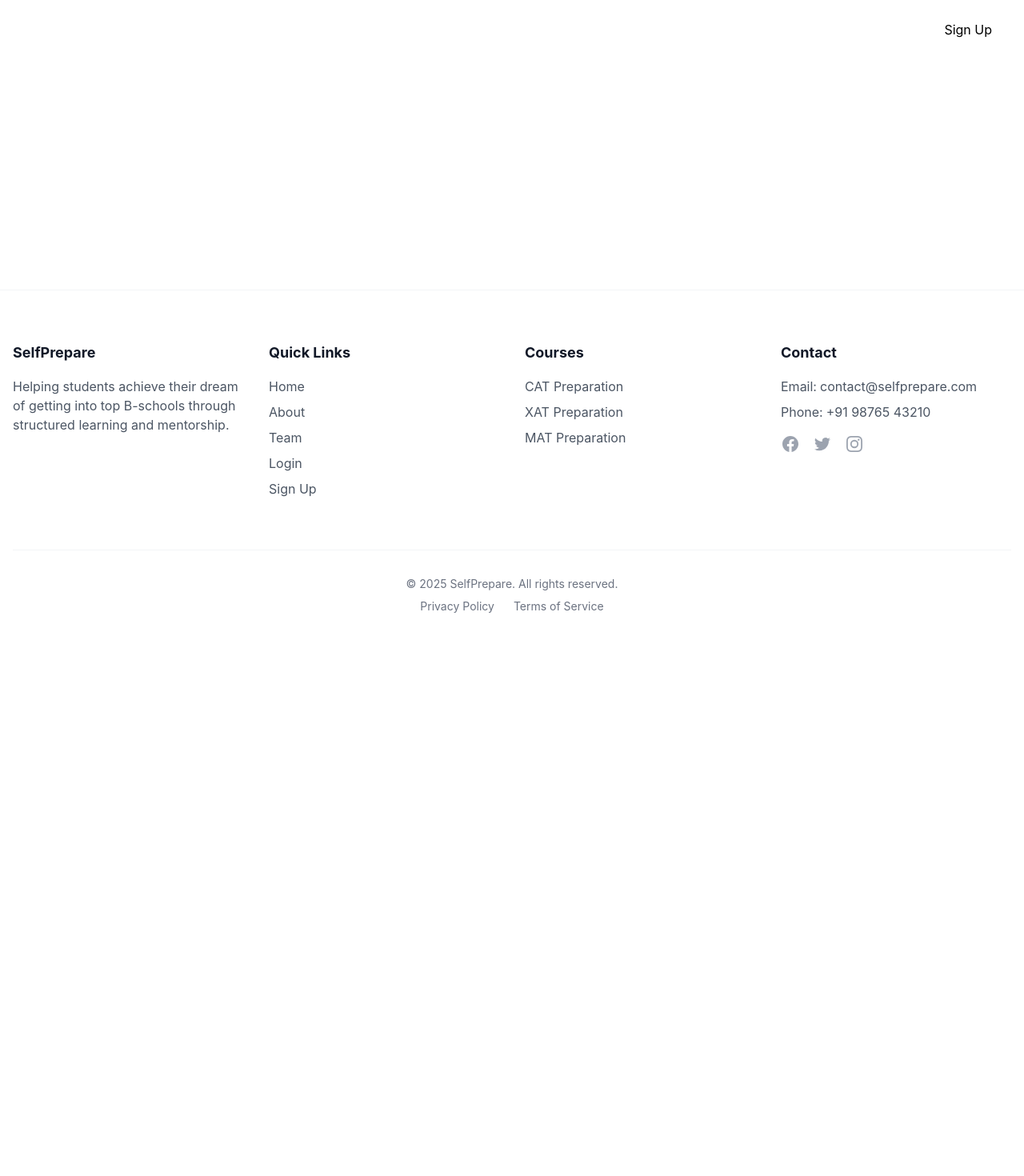
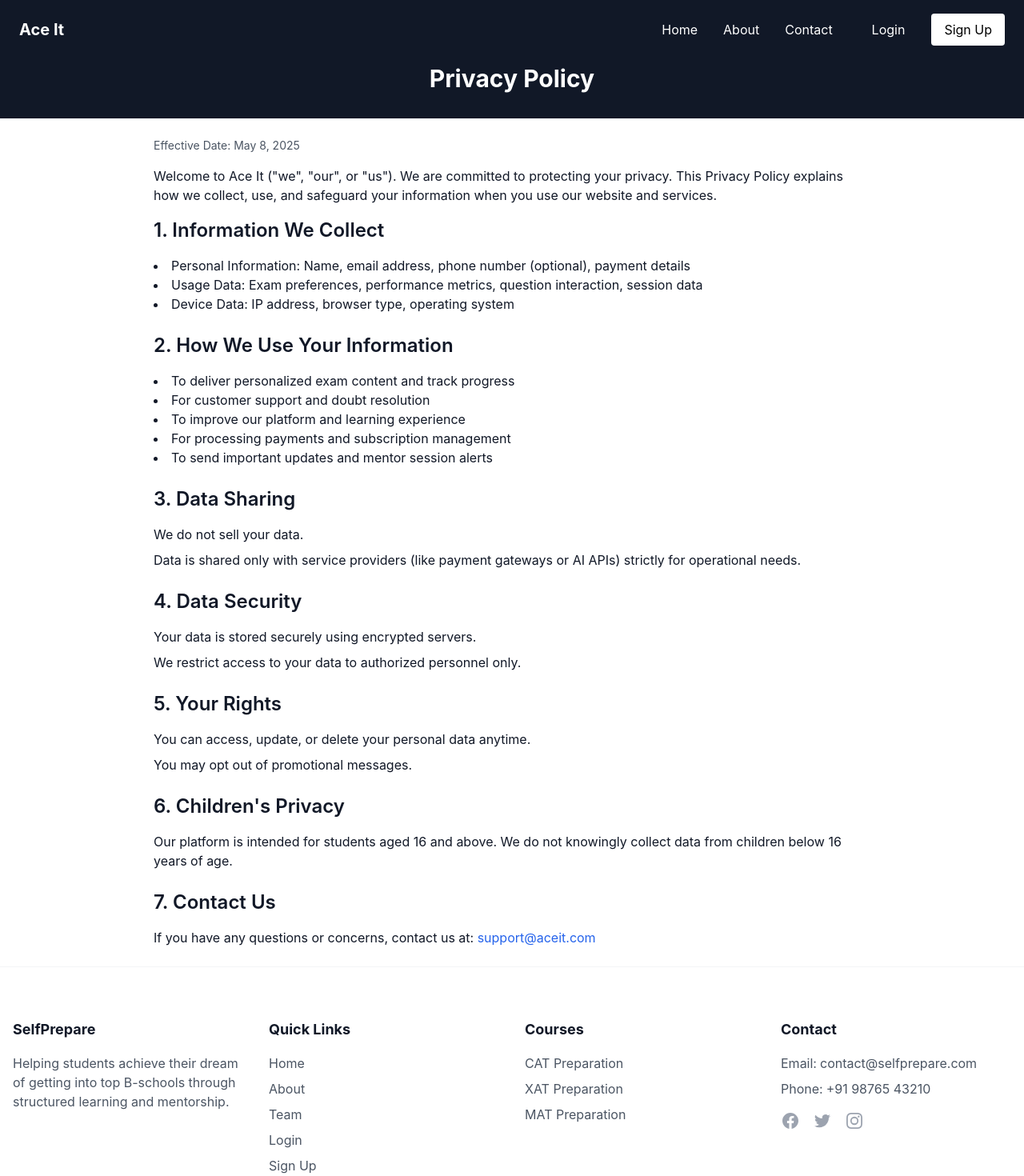
Before and after one commit to Pritesh-Bavaskar/self-learning, a React (Create React App) app: page /privacy-policy in a window 1280 px wide. Shown: the top 1470 px of the page at 80% size. Before the commit the page ends 800 px from the top, so only its background shows below. Built offline with nearby package versions, Linux system fonts and the light colour scheme.

Commit message:
added privacy policy and terms of service page, also added brand name

```diff
--- a/src/App.js
+++ b/src/App.js
@@ -13,6 +13,8 @@ import AuthRoute from "./components/AuthRoute";
 import CatDashboardPage from "./pages/CatDashboardPage";
 import ScrollToTop from './components/ScrollToTop';
 import QAPage from "./pages/QAPage";
+import PrivacyPolicy from "./pages/PrivacyPolicy";
+import TermsOfService from "./pages/TermsOfService";
 
 function App() {
   return (
@@ -23,13 +25,13 @@ function App() {
         <main className="flex-grow">
           <Routes>
             <Route path="/" element={<HomePage />} />
-            {/* <Route path="/" element={<HomePage />} /> */}
             <Route path="/about" element={<AboutPage />} />
             <Route path="/contact" element={<ContactPage />} />
             <Route path="/team" element={<TeamPage />} />
             <Route path="/login" element={<LoginPage />} />
             <Route path="/signup" element={<SignupPage />} />
-            <Route path="/team" element={<TeamPage />} />
+            <Route path="/privacy-policy" element={<PrivacyPolicy />} />
+            <Route path="/terms-of-service" element={<TermsOfService />} />
             <Route
               path="/courses/cat"
               element={
@@ -46,6 +48,8 @@ function App() {
                 </AuthRoute>
               }
             />
+            <Route path="/privacy-policy" element={<PrivacyPolicy />} />
+            <Route path="/terms-of-service" element={<TermsOfService />} />
           </Routes>
         </main>
         <Footer />
--- a/src/components/Footer.jsx
+++ b/src/components/Footer.jsx
@@ -154,10 +154,10 @@ const Footer = () => {
         <div className="pt-8 border-t border-gray-100 text-center text-sm text-gray-500">
           <p>© {currentYear} SelfPrepare. All rights reserved.</p>
           <div className="flex justify-center mt-2 space-x-6">
-            <Link to="/privacy" className="hover:text-gray-900">
+            <Link to="/privacy-policy" className="hover:text-gray-900">
               Privacy Policy
             </Link>
-            <Link to="/terms" className="hover:text-gray-900">
+            <Link to="/terms-of-service" className="hover:text-gray-900">
               Terms of Service
             </Link>
           </div>
--- a/src/components/Navbar.jsx
+++ b/src/components/Navbar.jsx
@@ -58,7 +58,7 @@ const Navbar = () => {
       <div className="container mx-auto px-6 py-4">
         <div className="flex items-center justify-between">
           <Link to="/" className="text-xl font-bold">
-            LearningPlatform
+            Ace It
           </Link>
 
           {/* Desktop Menu */}
--- /dev/null
+++ b/src/pages/PrivacyPolicy.jsx
@@ -0,0 +1,81 @@
+import React from 'react';
+
+const PrivacyPolicy = () => {
+  const effectiveDate = 'May 8, 2025';
+  const appName = 'Ace It';
+  const supportEmail = 'support@aceit.com';
+
+  return (
+    <div className="privacy-policy container mx-auto max-w-4xl">
+      <div className="w-screen bg-gray-900 text-white py-8 mb-6 -mx-[50vw] left-[50%] relative">
+        <div className="max-w-4xl mx-auto px-4">
+          <h1 className="text-3xl font-bold text-center pt-12">Privacy Policy</h1>
+        </div>
+      </div>
+      <p className="text-sm text-gray-600 mb-4">Effective Date: {effectiveDate}</p>
+
+      <p className="mb-4">
+        Welcome to {appName} ("we", "our", or "us"). We are committed to protecting your privacy.
+        This Privacy Policy explains how we collect, use, and safeguard your information when you use our website and services.
+      </p>
+
+      <section className="mb-6">
+        <h2 className="text-2xl font-semibold mb-4">1. Information We Collect</h2>
+        <ul className="list-disc list-inside">
+          <li>Personal Information: Name, email address, phone number (optional), payment details</li>
+          <li>Usage Data: Exam preferences, performance metrics, question interaction, session data</li>
+          <li>Device Data: IP address, browser type, operating system</li>
+        </ul>
+      </section>
+
+      <section className="mb-6">
+        <h2 className="text-2xl font-semibold mb-4">2. How We Use Your Information</h2>
+        <ul className="list-disc list-inside">
+          <li>To deliver personalized exam content and track progress</li>
+          <li>For customer support and doubt resolution</li>
+          <li>To improve our platform and learning experience</li>
+          <li>For processing payments and subscription management</li>
+          <li>To send important updates and mentor session alerts</li>
+        </ul>
+      </section>
+
+      <section className="mb-6">
+        <h2 className="text-2xl font-semibold mb-4">3. Data Sharing</h2>
+        <p className="mb-2">We do not sell your data.</p>
+        <p>Data is shared only with service providers (like payment gateways or AI APIs) strictly for operational needs.</p>
+      </section>
+
+      <section className="mb-6">
+        <h2 className="text-2xl font-semibold mb-4">4. Data Security</h2>
+        <p className="mb-2">Your data is stored securely using encrypted servers.</p>
+        <p>We restrict access to your data to authorized personnel only.</p>
+      </section>
+
+      <section className="mb-6">
+        <h2 className="text-2xl font-semibold mb-4">5. Your Rights</h2>
+        <p className="mb-2">You can access, update, or delete your personal data anytime.</p>
+        <p>You may opt out of promotional messages.</p>
+      </section>
+
+      <section className="mb-6">
+        <h2 className="text-2xl font-semibold mb-4">6. Children's Privacy</h2>
+        <p>Our platform is intended for students aged 16 and above. We do not knowingly collect data from children below 16 years of age.</p>
+      </section>
+
+      <section className="mb-6">
+        <h2 className="text-2xl font-semibold mb-4">7. Contact Us</h2>
+        <p>
+          If you have any questions or concerns, contact us at:{' '}
+          <a
+            href={`mailto:${supportEmail}`}
+            className="text-blue-600 hover:underline"
+          >
+            {supportEmail}
+          </a>
+        </p>
+      </section>
+    </div>
+  );
+};
+
+export default PrivacyPolicy;
--- /dev/null
+++ b/src/pages/TermsOfService.jsx
@@ -0,0 +1,85 @@
+import React from 'react';
+
+const TermsOfService = () => {
+  const effectiveDate = 'May 8, 2025';
+  const appName = 'Ace It';
+  const supportEmail = 'support@aceit.com';
+
+  return (
+    <div className="terms-of-service container mx-auto px-4 max-w-4xl">
+      <div className="w-screen bg-gray-900 text-white py-8 mb-6 -mx-[50vw] left-[50%] relative">
+        <div className="max-w-4xl mx-auto px-4">
+          <h1 className="text-3xl font-bold text-center pt-12">Terms of Service</h1>
+        </div>
+      </div>
+      <p className="text-sm text-gray-600 mb-4">Effective Date: {effectiveDate}</p>
+
+      <p className="mb-4">
+        Please read these Terms of Service ("Terms") carefully before using {appName} ("we", "our", "us").
+        By accessing or using our platform, you agree to be bound by these Terms.
+      </p>
+
+      <section className="mb-6">
+        <h2 className="text-2xl font-semibold mb-4">1. Use of Our Services</h2>
+        <ul className="list-disc list-inside">
+          <li>You must be at least 16 years old to use our services</li>
+          <li>You are responsible for maintaining the confidentiality of your login credentials</li>
+        </ul>
+      </section>
+
+      <section className="mb-6">
+        <h2 className="text-2xl font-semibold mb-4">2. Intellectual Property</h2>
+        <ul className="list-disc list-inside">
+          <li>All questions, solutions, videos, and content are the property of {appName}</li>
+          <li>You may not reproduce, resell, or distribute content without written permission</li>
+        </ul>
+      </section>
+
+      <section className="mb-6">
+        <h2 className="text-2xl font-semibold mb-4">3. Subscription and Payment</h2>
+        <ul className="list-disc list-inside">
+          <li>Monthly fees are non-refundable unless otherwise stated</li>
+          <li>Subscription is personal and non-transferable</li>
+        </ul>
+      </section>
+
+      <section className="mb-6">
+        <h2 className="text-2xl font-semibold mb-4">4. AI Doubt-Solving</h2>
+        <ul className="list-disc list-inside">
+          <li>The platform offers limited AI-based doubt support (within a monthly token quota)</li>
+          <li>Misuse of the AI feature (spam or unrelated queries) may result in restriction or ban</li>
+        </ul>
+      </section>
+
+      <section className="mb-6">
+        <h2 className="text-2xl font-semibold mb-4">5. Termination</h2>
+        <p>We may suspend or terminate your access if you breach these Terms or misuse the platform.</p>
+      </section>
+
+      <section className="mb-6">
+        <h2 className="text-2xl font-semibold mb-4">6. Limitation of Liability</h2>
+        <p>We are not liable for any exam outcomes or indirect losses. Use the platform as a learning aid, not a guarantee.</p>
+      </section>
+
+      <section className="mb-6">
+        <h2 className="text-2xl font-semibold mb-4">7. Modifications</h2>
+        <p>We may update these Terms from time to time. Continued use means you accept the revised Terms.</p>
+      </section>
+
+      <section className="mb-6">
+        <h2 className="text-2xl font-semibold mb-4">8. Contact</h2>
+        <p>
+          Questions about these Terms? Reach us at:{' '}
+          <a
+            href={`mailto:${supportEmail}`}
+            className="text-blue-600 hover:underline"
+          >
+            {supportEmail}
+          </a>
+        </p>
+      </section>
+    </div>
+  );
+};
+
+export default TermsOfService;
```
